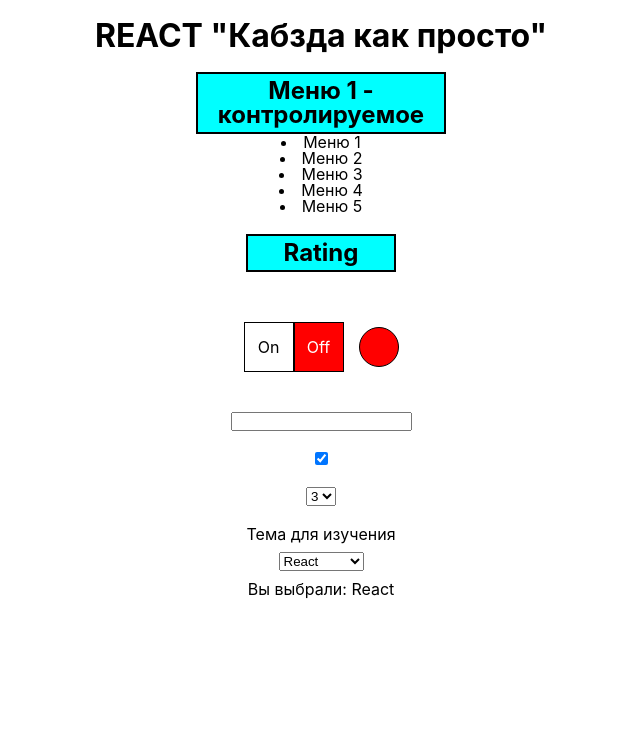
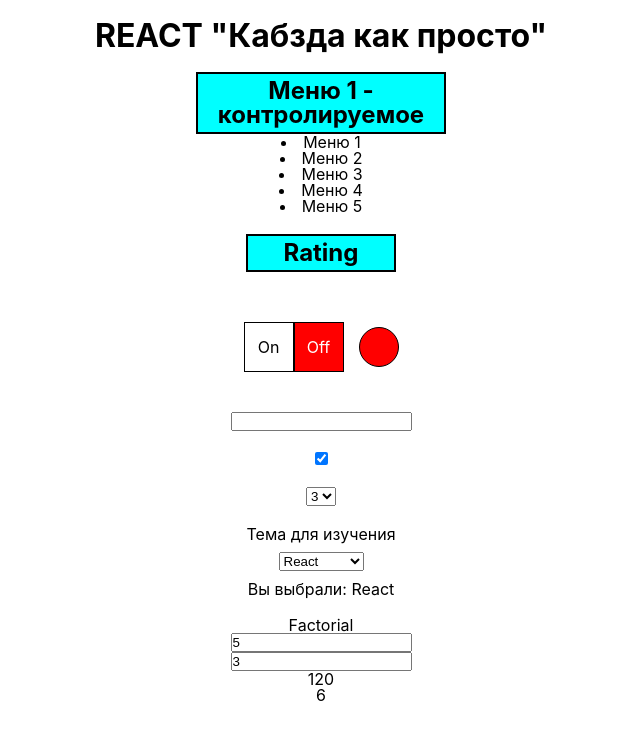
Before and after one commit to Crash2022/React-kabzda, a React (Create React App) app: page / in a window 1280 px wide. Shown: the top 740 px of the page, without its empty margins (319-959 px from the left). Built offline with nearby package versions, Linux system fonts and the light colour scheme.

Commit message:
training useMemo

```diff
--- a/src/App.tsx
+++ b/src/App.tsx
@@ -8,6 +8,7 @@ import {ControlledCheckboxMemo} from "./components/ControlledElements/Controlled
 import {ControlledSelectMemo} from "./components/ControlledElements/ControlledSelect";
 import {SelectMemo} from "./components/Select/Select";
 import {accordionReducer, collapseMenuAC} from "./components/Accordion/Accordion-reducer";
+import {Calculator} from "./components/Calculator/Calculator";
 
 
 const Accordion = React.memo(AccordionMemo);
@@ -37,12 +38,13 @@ export const App = () => {
                 />
 
                 {/*<Accordion title={"Меню 2 - неконтролируемое"}/>*/}
-                <Rating />
-                <OnOffSwitcher />
-                <ControlledInput />
-                <ControlledCheckbox />
-                <ControlledSelect />
-                <Select />
+                <Rating/>
+                <OnOffSwitcher/>
+                <ControlledInput/>
+                <ControlledCheckbox/>
+                <ControlledSelect/>
+                <Select/>
+                <Calculator/>
             </div>
         </div>
     );
--- a/src/components/Accordion/Accordion-reducer.ts
+++ b/src/components/Accordion/Accordion-reducer.ts
@@ -12,7 +12,6 @@ export type MenuStateType = {
 export const accordionReducer = (state: MenuStateType, action: ActionTypes): MenuStateType => {
     switch(action.type) {
         case "CHANGE-MENU-COLLAPSE": {
-            debugger
             /*const stateCopy = {...state};
             stateCopy.collapsed = !state.collapsed;
             return stateCopy;*/
--- /dev/null
+++ b/src/components/Calculator/Calculator.tsx
@@ -0,0 +1,46 @@
+import React, {ChangeEvent, useMemo, useState} from 'react'
+
+export const Calculator = () => {
+
+    const [firstValue, setFirstValue] = useState<number>(5);
+    const [secondValue, setSecondValue] = useState<number>(3);
+
+    let firstResult = 1;
+    let secondResult = 1;
+
+    useMemo(()=> {
+        for (let i = 1; i <= firstValue; i++) {
+            let fake = 0;
+            while (fake < 10000000) {
+                fake++;
+                const fakeValue = Math.random();
+            }
+            firstResult = firstResult * i;
+        }
+    }, [firstValue])
+
+    console.log(firstResult);
+
+    for (let i = 1; i <= secondValue; i++) {
+        secondResult = secondResult * i;
+    }
+    console.log(secondResult);
+
+    return (
+        <div>
+            Factorial
+            <div>
+                <input value={firstValue}
+                       onChange={(event: ChangeEvent<HTMLInputElement>) => setFirstValue(+event.currentTarget.value)}/>
+            </div>
+            <div>
+                <input value={secondValue}
+                       onChange={(event: ChangeEvent<HTMLInputElement>) => setSecondValue(+event.currentTarget.value)}/>
+            </div>
+
+            <div>{firstResult}</div>
+            <div>{secondResult}</div>
+        </div>
+
+    );
+}
```
